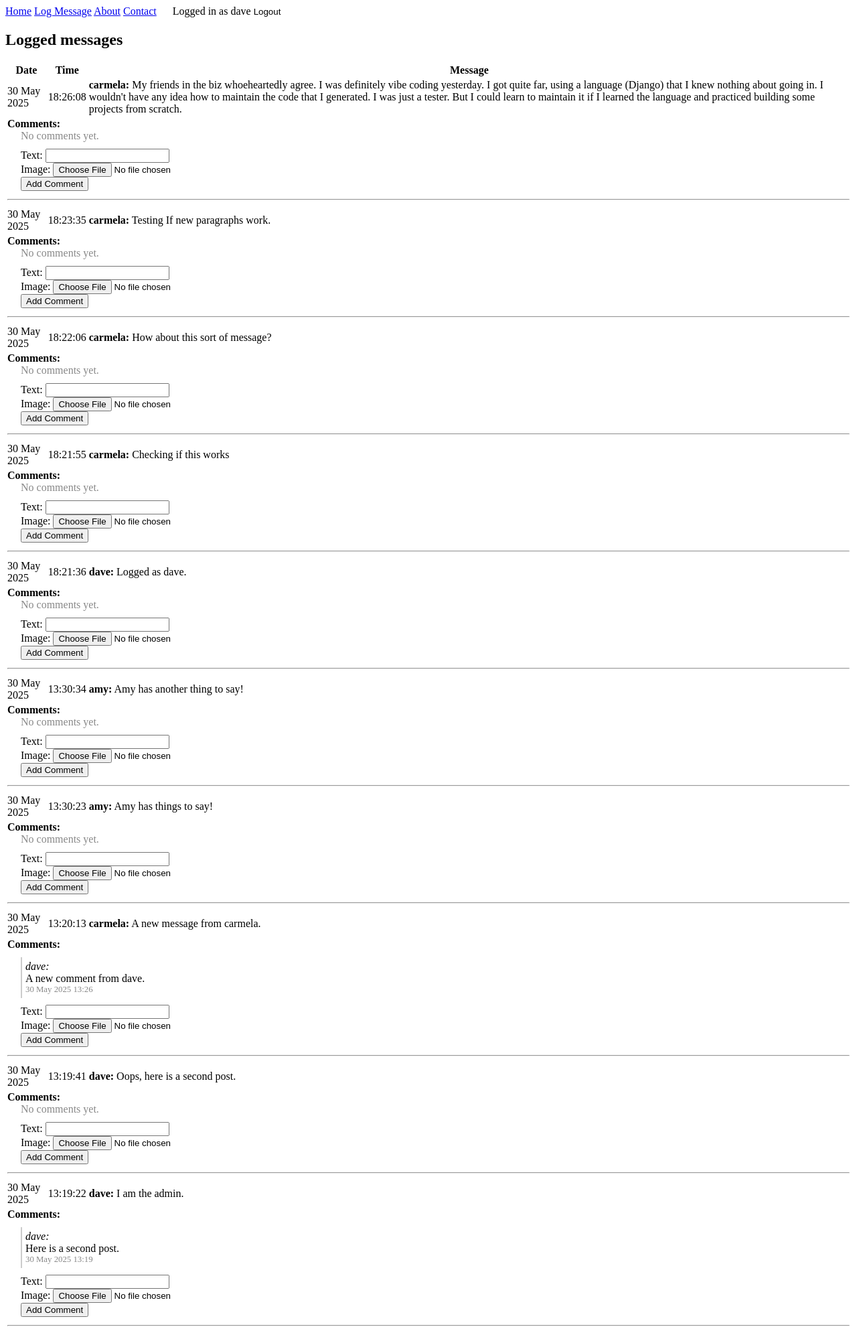
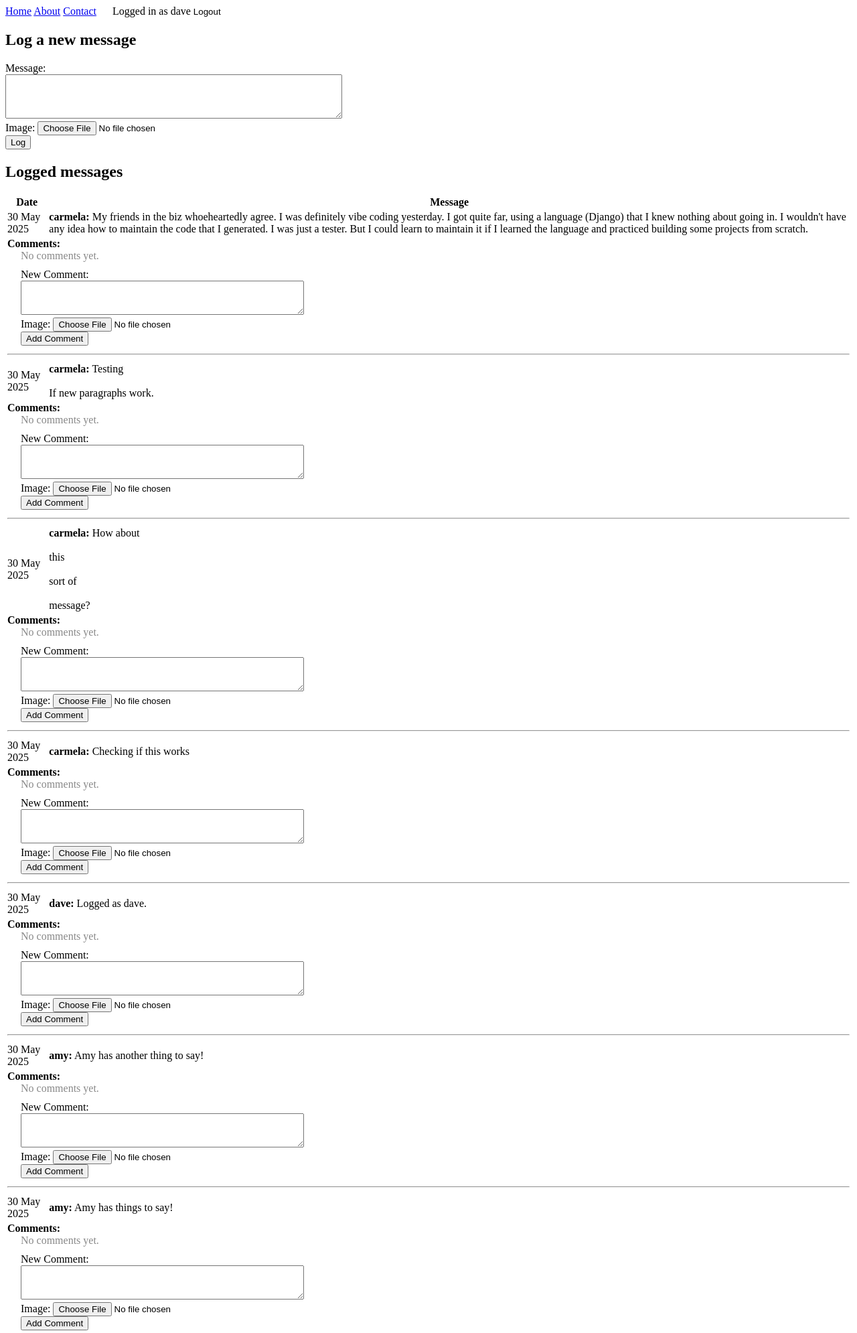
Before and after one commit to Dave-Perkins/learn_django, a Django app: page / in a window 1280 px wide. Shown: the top 1990 px of the page at 67% size. Run offline with Django 5.2, Linux system fonts and the light colour scheme; a user stored in the database is signed in; data comes from the database, SQL or seed files in the repository; both versions use the stored data as it was after the commit.

Commit message:
Admin vs users complete, along with minor adjustments to the UI.

```diff
--- a/hello/forms.py
+++ b/hello/forms.py
@@ -6,6 +6,9 @@ class CommentForm(forms.ModelForm):
     class Meta:
         model = Comment
         fields = ("text", "image")
+        labels = {
+            "text": "New Comment",
+        }
 
 class LogMessageForm(forms.ModelForm):
     class Meta:
--- a/hello/models.py
+++ b/hello/models.py
@@ -4,7 +4,7 @@ from django.utils import timezone
 
 class LogMessage(models.Model):
     user = models.ForeignKey('auth.User', on_delete=models.CASCADE, related_name='log_messages', null=True, blank=True)
-    message = models.CharField(max_length=300)
+    message = models.TextField()
     log_date = models.DateTimeField("date logged")
     image = models.ImageField(upload_to="message_images/", blank=True, null=True)
 
--- a/hello/templates/hello/home.html
+++ b/hello/templates/hello/home.html
@@ -4,14 +4,33 @@
     Home
 {% endblock %}
 {% block content %}
+    {% if user.is_authenticated %}
+        <h2>Log a new message</h2>
+        <form method="POST" enctype="multipart/form-data" action="" class="log-form">
+            {% csrf_token %}
+            {{ log_message_form.message.label_tag }}<br>
+        <textarea name="message" id="id_message" rows="4" cols="60">{{ log_message_form.message.value|default_if_none:"" }}</textarea><br>
+            {{ log_message_form.image.label_tag }} {{ log_message_form.image }}<br>
+            <button type="submit" class="save btn btn-default">Log</button>
+        </form>
+    {% else %}
+        <h2>Log in to post a message</h2>
+        <form method="post" action="{% url 'login' %}">
+            {% csrf_token %}
+            <label for="id_username">Username:</label><br>
+            <input type="text" name="username" id="id_username"><br>
+            <label for="id_password">Password:</label><br>
+            <input type="password" name="password" id="id_password"><br>
+            <button type="submit">Login</button>
+        </form>
+        <p>Don't have an account? <a href="{% url 'register' %}">Register here</a>.</p>
+    {% endif %}
     <h2>Logged messages</h2>
-
     {% if message_list %}
         <table class="message_list">
             <thead>
             <tr>
                 <th>Date</th>
-                <th>Time</th>
                 <th>Message</th>
             </tr>
             </thead>
@@ -19,10 +38,9 @@
             {% for message in message_list %}
                 <tr>
                     <td>{{ message.log_date | date:'d M Y' }}</td>
-                    <td>{{ message.log_date | time:'H:i:s' }}</td>
                     <td>
                         <strong>{% if message.user %}{{ message.user.username }}:{% endif %}</strong>
-                        {{ message.message }}
+                        {{ message.message|linebreaksbr }}
                         {% if message.image %}<br>
                             <img src="{{ message.image.url }}" alt="Message Image" style="max-width:400px; max-height:300px;">
                         {% endif %}
@@ -45,7 +63,7 @@
                                     {% if comment.image %}
                                         <img src="{{ comment.image.url }}" alt="Comment Image" style="max-width:200px; max-height:150px;">
                                     {% endif %}
-                                    <div style="font-size: 0.8em; color: #888;">{{ comment.created_at|date:'d M Y H:i' }}</div>
+                                    <div style="font-size: 0.8em; color: #888;">{{ comment.created_at|date:'d M Y' }}</div>
                                 </div>
                             {% empty %}
                                 <div style="margin-left:20px; color:#888;">No comments yet.</div>
@@ -53,8 +71,8 @@
                             <!-- Add Comment Form -->
                             <form method="post" enctype="multipart/form-data" action="{% url 'add_comment' message.id %}" style="margin-left:20px; margin-top:10px;">
                                 {% csrf_token %}
-                                {{ comment_form.text.label_tag }}
-                                <input type="text" name="text" id="id_text_{{ message.id }}"><br>
+                                {{ comment_form.text.label_tag }}<br>
+                                <textarea name="text" id="id_text_{{ message.id }}" rows="3" cols="50"></textarea><br>
                                 {{ comment_form.image.label_tag }}
                                 <input type="file" name="image" id="id_image_{{ message.id }}"><br>
                                 {% if comment_form.non_field_errors %}
@@ -70,6 +88,6 @@
             </tbody>
         </table>
     {% else %}
-        <p>No messages have been logged. Use the <a href="{% url 'log' %}">Log Message form</a>.</p>
+        <p>No messages have been logged. Use the form above to log your first message.</p>
     {% endif %}
 {% endblock %}
--- a/hello/templates/hello/layout.html
+++ b/hello/templates/hello/layout.html
@@ -10,7 +10,7 @@
 <body>
 <div class="navbar">
     <a href="{% url 'home' %}" class="navbar-brand">Home</a>
-    <a href="{% url 'log' %}" class="navbar-item">Log Message</a>
+    {# <a href="{% url 'log' %}" class="navbar-item">Log Message</a> #}
     <a href="{% url 'about' %}" class="navbar-item">About</a>
     <a href="{% url 'contact' %}" class="navbar-item">Contact</a>
     {% if user.is_authenticated %}
--- a/hello/templates/hello/log_message.html
+++ b/hello/templates/hello/log_message.html
@@ -5,7 +5,9 @@
 {% block content %}
     <form method="POST" enctype="multipart/form-data" class="log-form">
         {% csrf_token %}
-        {{ form.as_p }}
+        <label for="id_message">Message:</label><br>
+        <textarea name="message" id="id_message" rows="4" cols="60">{{ form.message.value }}</textarea><br>
+        {{ form.image.label_tag }} {{ form.image }}<br>
         <button type="submit" class="save btn btn-default">Log</button>
     </form>
 {% endblock %}
--- a/hello/urls.py
+++ b/hello/urls.py
@@ -1,15 +1,8 @@
 from django.urls import path
 from hello import views
-from hello.models import LogMessage
-
-home_list_view = views.HomeListView.as_view(
-    queryset=LogMessage.objects.order_by("-log_date")[:5],  # :5 limits the results to the five most recent
-    context_object_name="message_list",
-    template_name="hello/home.html",
-)
 
 urlpatterns = [
-    path("", home_list_view, name="home"),
+    path("", views.home, name="home"),
     path("hello/<name>", views.hello_there, name="hello_there"),
     path("about/", views.about, name="about"),
     path("contact/", views.contact, name="contact"),
--- a/hello/views.py
+++ b/hello/views.py
@@ -22,42 +22,66 @@ from hello.models import LogMessage, Comment
 from django.db import models
 
 
-class HomeListView(ListView):
-    """Renders the home page, with a list of all messages."""
-    model = LogMessage
 
+# Function-based home view to handle GET and POST
+from django.contrib.auth.decorators import login_required
+from django.utils.decorators import method_decorator
+from django.views.decorators.csrf import csrf_exempt
+from django.db.models import Q
+from django.contrib import messages
 
-    def get_queryset(self):
-        user = self.request.user
-        if not user.is_authenticated:
-            return LogMessage.objects.none()
-        if user.is_staff or user.is_superuser:
-            return LogMessage.objects.all().order_by('-log_date')
-        return LogMessage.objects.filter(user=user).order_by('-log_date')
+from django.core.paginator import Paginator
 
-    def get_context_data(self, **kwargs):
-        context = super(HomeListView, self).get_context_data(**kwargs)
-        context['comment_form'] = CommentForm()
-        user = self.request.user
-        # Filter comments for each message in message_list
-        filtered_comments = {}
-        if user.is_authenticated and (user.is_staff or user.is_superuser):
-            # Admins see all comments
-            for message in context['message_list']:
-                filtered_comments[message.id] = list(message.comments.all())
-        elif user.is_authenticated:
-            for message in context['message_list']:
-                # Only show comments left by the post owner or by admins
-                filtered_comments[message.id] = list(
-                    message.comments.filter(
-                        models.Q(user=message.user) | models.Q(user__is_staff=True) | models.Q(user__is_superuser=True)
-                    )
+from django.views.decorators.http import require_http_methods
+from django.template.response import TemplateResponse
+
+@require_http_methods(["GET", "POST"])
+def home(request):
+    # Handle new message POST
+    if request.method == "POST" and request.user.is_authenticated:
+        form = LogMessageForm(request.POST, request.FILES)
+        if form.is_valid():
+            message = form.save(commit=False)
+            message.log_date = datetime.now()
+            message.user = request.user
+            message.save()
+            return redirect('home')
+    else:
+        form = LogMessageForm()
+
+    # Get messages for this user (or all if admin)
+    user = request.user
+    if not user.is_authenticated:
+        message_list = LogMessage.objects.none()
+    elif user.is_staff or user.is_superuser:
+        message_list = LogMessage.objects.all().order_by('-log_date')
+    else:
+        message_list = LogMessage.objects.filter(user=user).order_by('-log_date')
+
+    # Filter comments for each message
+    filtered_comments = {}
+    if user.is_authenticated and (user.is_staff or user.is_superuser):
+        for message in message_list:
+            filtered_comments[message.id] = list(message.comments.all())
+    elif user.is_authenticated:
+        for message in message_list:
+            filtered_comments[message.id] = list(
+                message.comments.filter(
+                    Q(user=message.user) | Q(user__is_staff=True) | Q(user__is_superuser=True)
                 )
-        else:
-            for message in context.get('message_list', []):
-                filtered_comments[message.id] = []
-        context['filtered_comments'] = filtered_comments
-        return context
+            )
+    else:
+        for message in message_list:
+            filtered_comments[message.id] = []
+
+    context = {
+        'message_list': message_list,
+        'filtered_comments': filtered_comments,
+        'comment_form': CommentForm(),
+        'log_message_form': form,
+        'user': user,
+    }
+    return TemplateResponse(request, "hello/home.html", context)
 
 @require_POST
 @login_required
```
Also changed, not shown: README_Auth.md (added), db.sqlite3, hello/migrations/0005_alter_logmessage_message.py (added).
